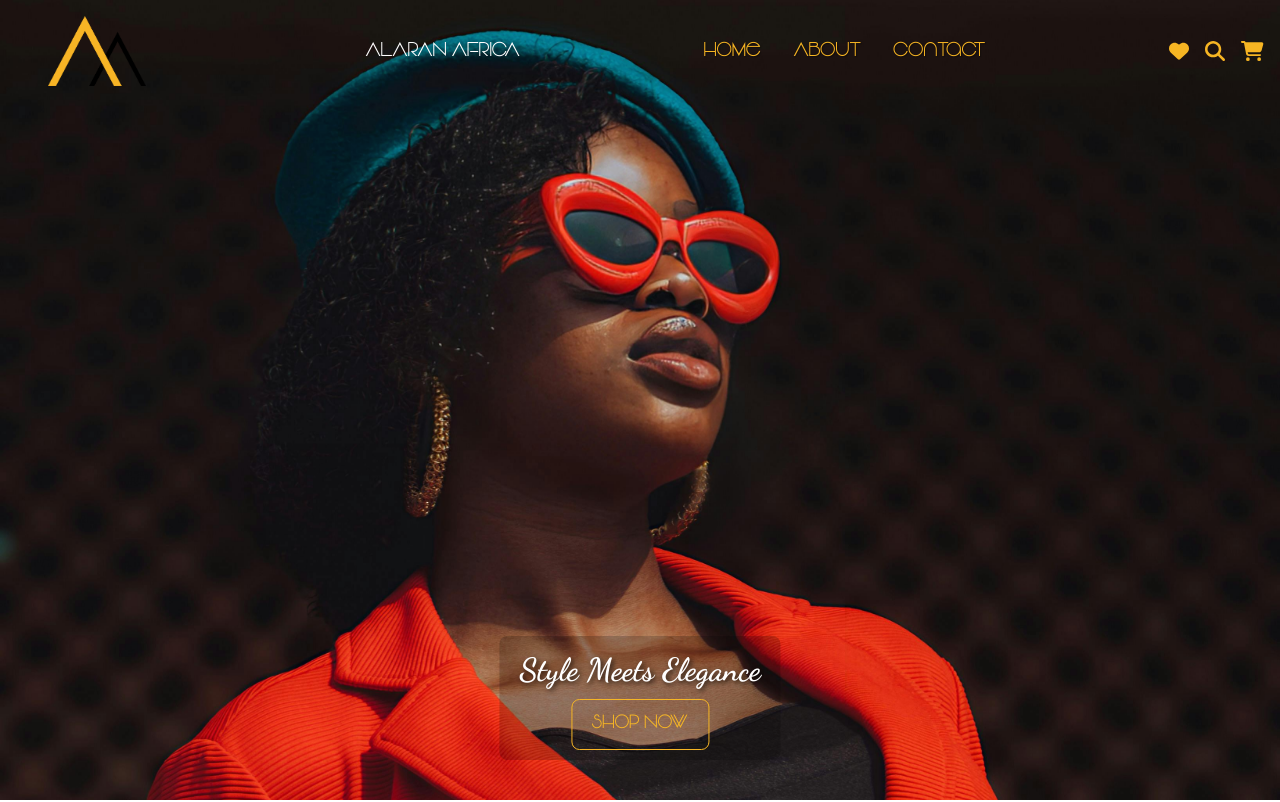
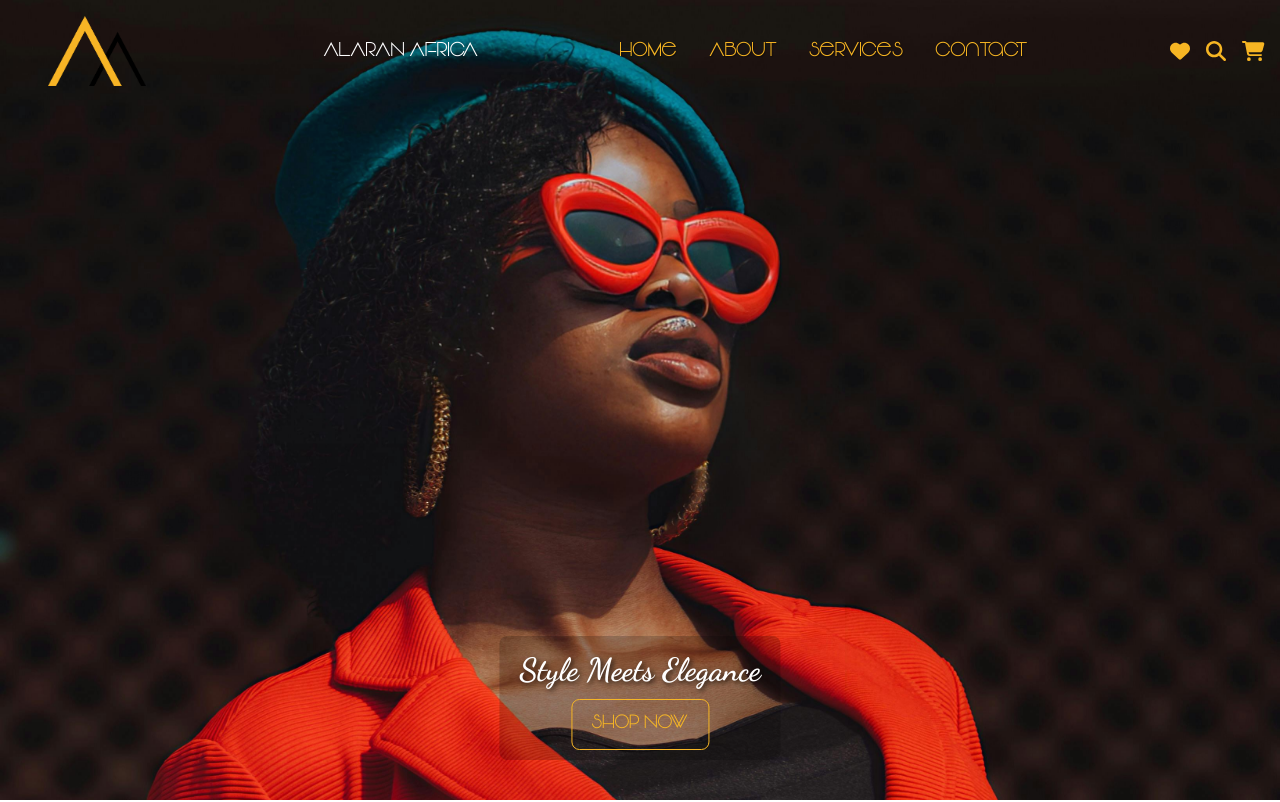
Before and after one commit to mrauthentik/Encanto, a React (Vite) app in the folder alaran/: page / in a window 1280 px wide. Shown: the top 802 px of the page. Built offline with nearby package versions, Linux system fonts and the light colour scheme; a web font is replaced by a local one.

Commit message:
Add Services link to NavBar and create Services component; introduce Footer component

```diff
--- /dev/null
+++ b/alaran/src/components/Footer.jsx
@@ -0,0 +1,10 @@
+
+const Footer = () => {
+  return (
+    <div className="footer">
+
+    </div>
+  )
+}
+
+export default Footer
--- a/alaran/src/components/NavBar.jsx
+++ b/alaran/src/components/NavBar.jsx
@@ -53,6 +53,7 @@ const NavBar = () => {
         <ul className="nav-items desktop-nav">
           <li>Home</li>
           <li>About</li>
+          <li>Services</li>
           <li>Contact</li>
         </ul>
 
@@ -82,6 +83,7 @@ const NavBar = () => {
             >
               <li onClick={toggleMobileMenu}>Home</li>
               <li onClick={toggleMobileMenu}>About</li>
+              <li onClick={toggleMobileMenu}>Services</li>
               <li onClick={toggleMobileMenu}>Contact</li>
 
               {/* Mobile Icons */}
--- /dev/null
+++ b/alaran/src/components/Services.jsx
@@ -0,0 +1,11 @@
+
+
+const Services = () => {
+  return (
+    <div>
+       How Services
+    </div>
+  )
+}
+
+export default Services
--- a/alaran/src/components/Unisex.jsx
+++ b/alaran/src/components/Unisex.jsx
@@ -16,6 +16,9 @@ const Unisex = () => {
               <img src={image2} className='unisex-img2' alt="" />
 
             </div>
+             <section>
+
+             </section>
         </div>
 
       </main>
```
